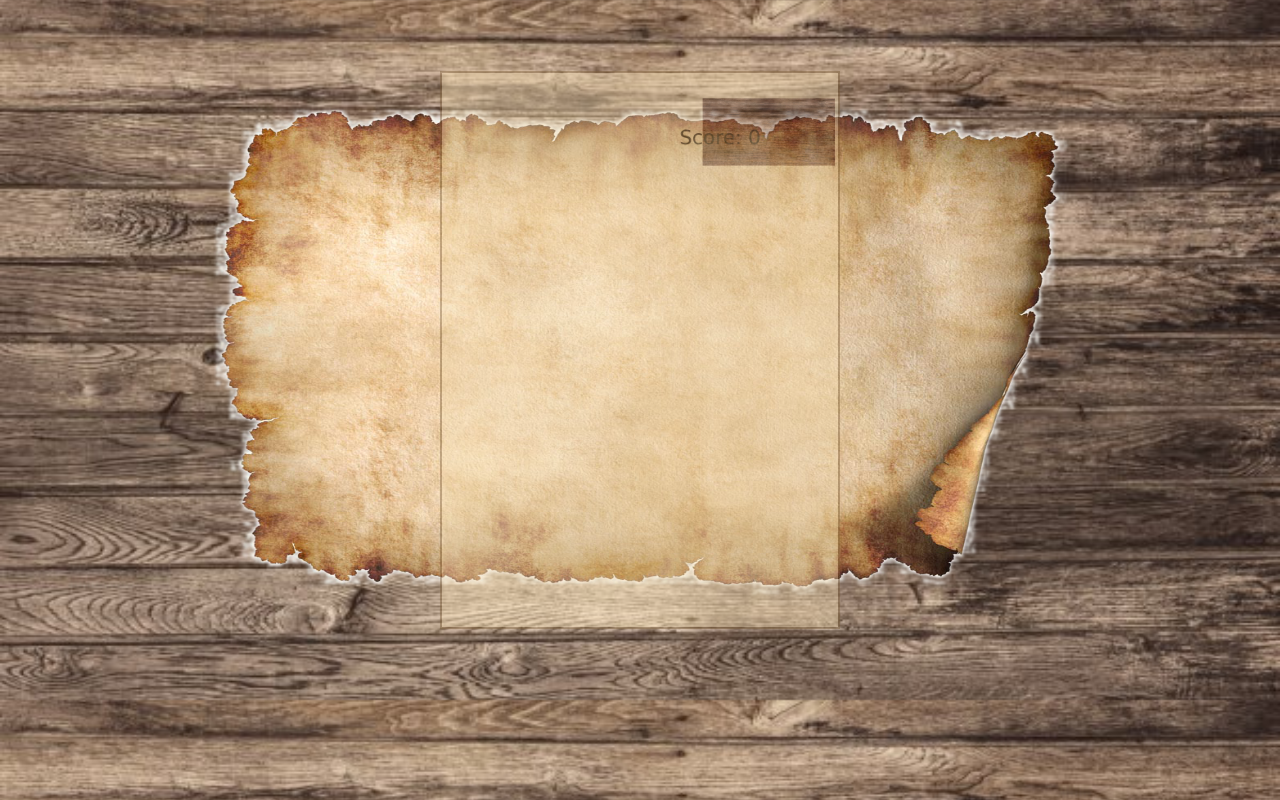
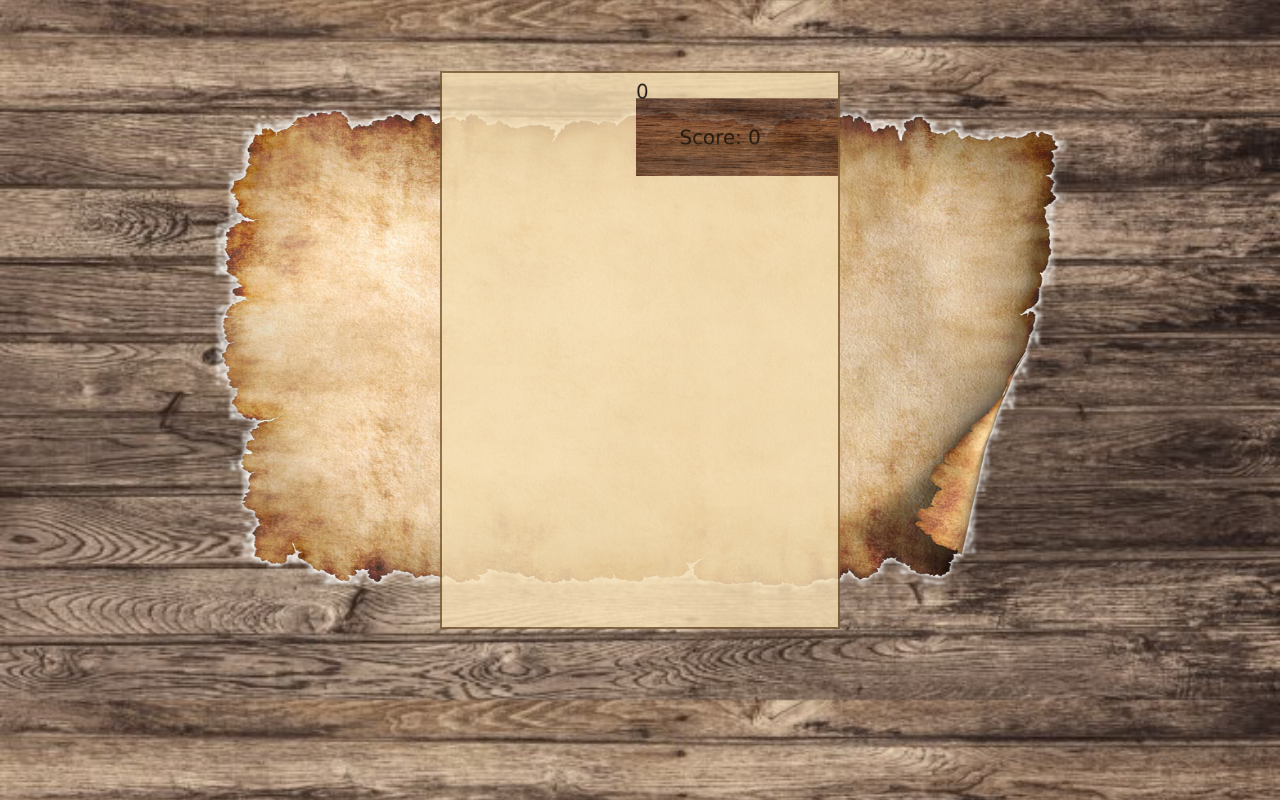
Before and after one commit to EspeCabrer/Proyecto1-IronHack-Game-FastWest, a plain HTML site: page index.html in a window 1280 px wide. Both pictures are taken after a click on the button "PLAY". Drawn offline with Linux system fonts and the light colour scheme.

Commit message:
Baja palabra encima de los bloques

```diff
--- a/block.js
+++ b/block.js
@@ -1,28 +1,29 @@
 class block {
-    constructor(ctx, width, height, canvasSize, position, speed) {
+    constructor(ctx, width, height, canvasSize, position, speed, word) {
         this.ctx = ctx
-        this.obstacleSize = { w: width, h: height }
+        this.blockSize = { w: width, h: height }
         this.canvasSize = canvasSize
-        this.obstaclePosition = { x: position, y: -100 }
-        this.randomImage = Math.trunc(Math.random() * (8 - 1) + 1)
+        this.blockPosition = { x: position, y: -100 }
         this.speed = speed
         this.imageInstance = new Image();
         this.imageInstance.src = "/imagenes/textura madera.jpeg"
+        this.word = word
      }
 
         draw() {
             this.ctx.drawImage(
                  this.imageInstance,
-                 this.obstaclePosition.x,
-                 this.obstaclePosition.y,
-                 this.obstacleSize.w,
-                 this.obstacleSize.h
+                 this.blockPosition.x,
+                 this.blockPosition.y,
+                 this.blockSize.w,
+                 this.blockSize.h
                  );
+            this.ctx.fillText(this.word, this.blockPosition.x, this.blockPosition.y)
          console.log('me muevo');
             this.move();
         }
 
         move() {
-            this.obstaclePosition.y += this.speed;
+            this.blockPosition.y += this.speed;
         }
 }
--- a/game.js
+++ b/game.js
@@ -37,7 +37,7 @@ const game = {
                 this.framesCounter ++
 
                 if(this.framesCounter % 100 === 0) {
-                    this.createObstacle()
+                    this.createBlock(this.blocks.length)
                 }
             }, 1000 / 60);
         },
@@ -49,25 +49,33 @@ const game = {
         drawAll(){
             this.blocks.forEach(block => block.draw());
 
+         //fillText("hola", this.po)
+
             this.showScores();
         },
 
-        createObstacle() {
+        createBlock(word) {
             const randomWidth = Math.trunc(Math.random() * (300 - 100) + 100);
             const randomHeight = Math.trunc(Math.random() * (100 - 70) + 70);
             const xRandomPosition = Math.trunc(Math.random() * (this.canvasSize.w - 100))
 
-            const newObstacle = new block(
+            const newBlock = new block(
               this.ctx,
               randomWidth,
               randomHeight,
               this.canvasSize,
               xRandomPosition,
-              this.speed
+              this.speed,
+              word
             );
 
-            this.blocks.push(newObstacle);
+            this.blocks.push(newBlock);
         },
+
+        // wordsBlocks(){
+        //     let randomWord = randomWord(oneLetter)
+        //     this.ctx.fillText = (randomWord, 100,30)
+        // },
 
         showScores() {
            // show scores
@@ -75,4 +83,5 @@ const game = {
             this.ctx.fillStyle = 'black';
             this.ctx.fillText('Score: ' + this.score, 300, 90);
         }
+
 }
--- a/index.html
+++ b/index.html
@@ -21,9 +21,9 @@
                 <button id="start" type="button">PLAY</button>
             </div>
     </div>
+    <script src="/js/words.js"></script>
     <script src="/game.js"></script>
     <script src="/index.js"></script>
-    <script src="/js/words.js"></script>
     <script src="/block.js"></script>
 </body>
 </html>
--- a/style.css
+++ b/style.css
@@ -50,7 +50,7 @@ body{
 canvas {
     border: 2px solid rgb(119, 88, 48);
     background-color:wheat;
-    opacity: 40%;
+    opacity: 80%;
     margin: 30px 250px 30px 250px;
 
 
```
